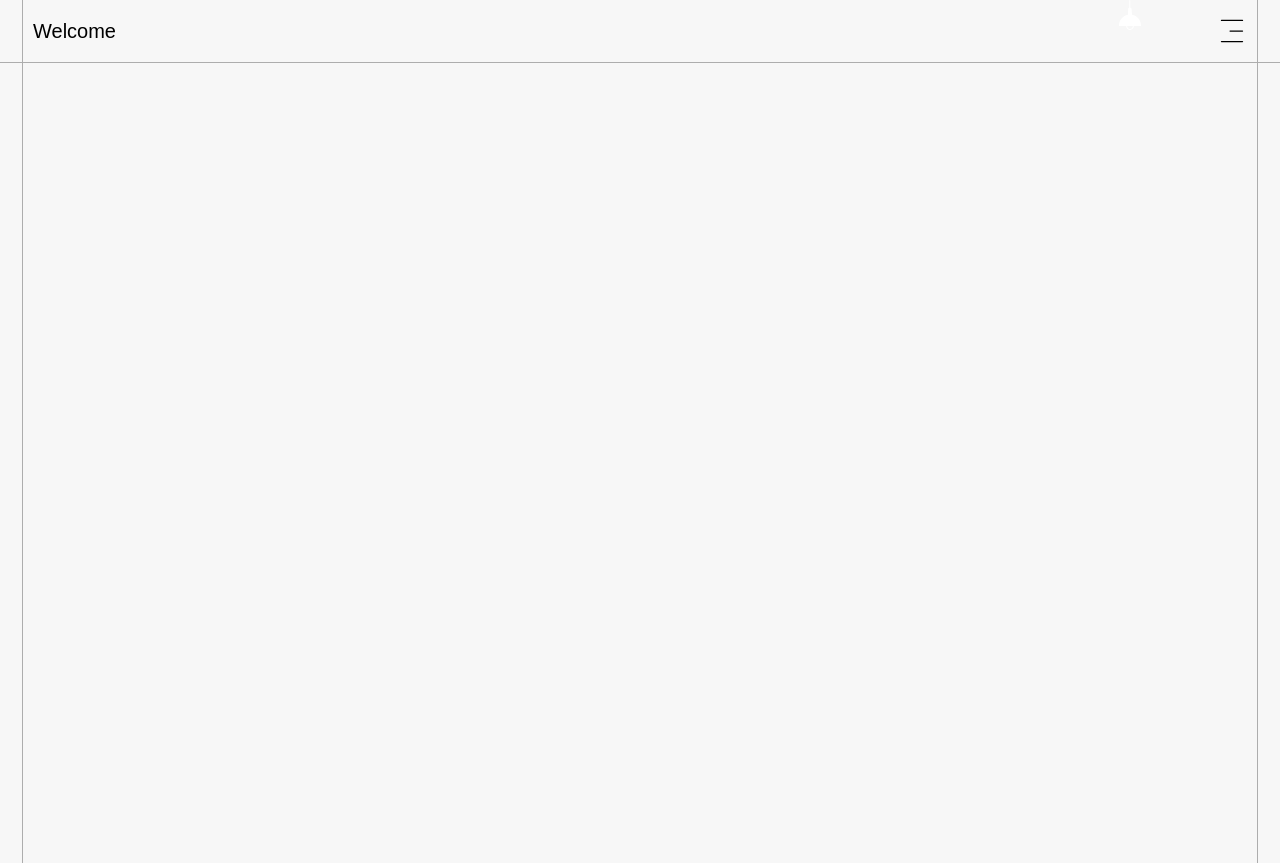
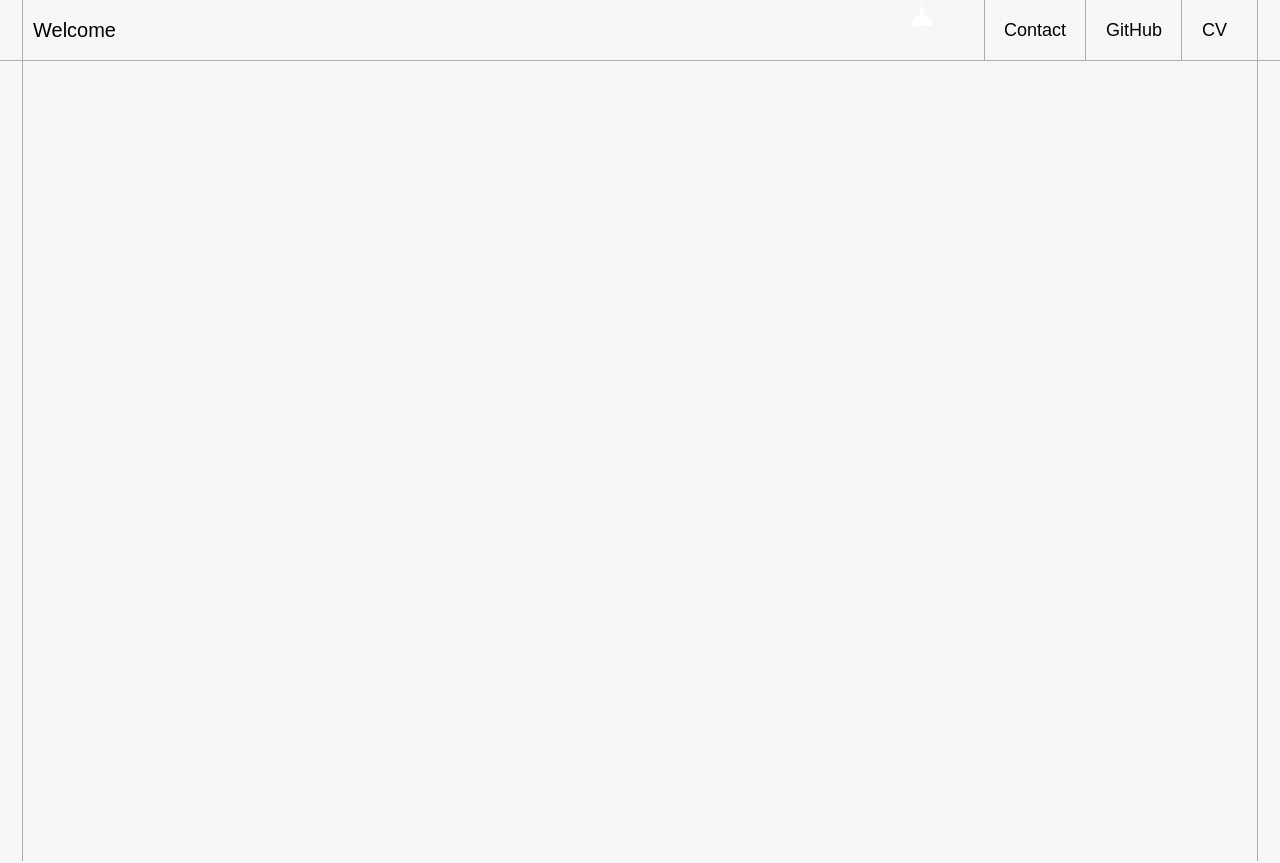
Before and after one commit to JhowBRCG/my-portfolio, a Next.js app: page / in a window 1280 px wide. Built offline with nearby package versions, Linux system fonts and the light colour scheme; a web font is replaced by a local one.

Commit message:
add Header content for the devices with a big screen size

```diff
--- a/components/Header/index.tsx
+++ b/components/Header/index.tsx
@@ -15,8 +15,22 @@ export default function Header() {
     <header className="relative mx-[22px] border-x border-line-light px-[10px] py-[16px] dark:border-line-dark">
       <div className="flex items-center justify-between">
         <h2 className="text-xl">Welcome</h2>
-        <ToggleTheme className="absolute right-28 top-0" />
-        <button onClick={openMenu}>
+        <ToggleTheme className="absolute right-28 top-0 md:right-80" />
+        <ul className="hidden md:flex">
+          <li className="relative px-[20px] text-lg">
+            <a href="">Contact</a>
+            <span className="absolute -top-[16px] right-0 h-[60px] w-[1px] bg-line-light dark:bg-line-dark"></span>
+            <span className="absolute -top-[16px] left-0 h-[60px] w-[1px] bg-line-light dark:bg-line-dark"></span>
+          </li>
+          <li className="relative px-[20px] text-lg">
+            <a href="">GitHub</a>
+            <span className="absolute -top-[16px] right-0 h-[60px] w-[1px] bg-line-light dark:bg-line-dark"></span>
+          </li>
+          <li className="px-[20px] text-lg">
+            <a href="">CV</a>
+          </li>
+        </ul>
+        <button className="md:hidden" onClick={openMenu}>
           <CiMenuFries className="text-3xl" />
         </button>
         <MobileMenu closeMenu={closeMenu} menu={menu} />
```
